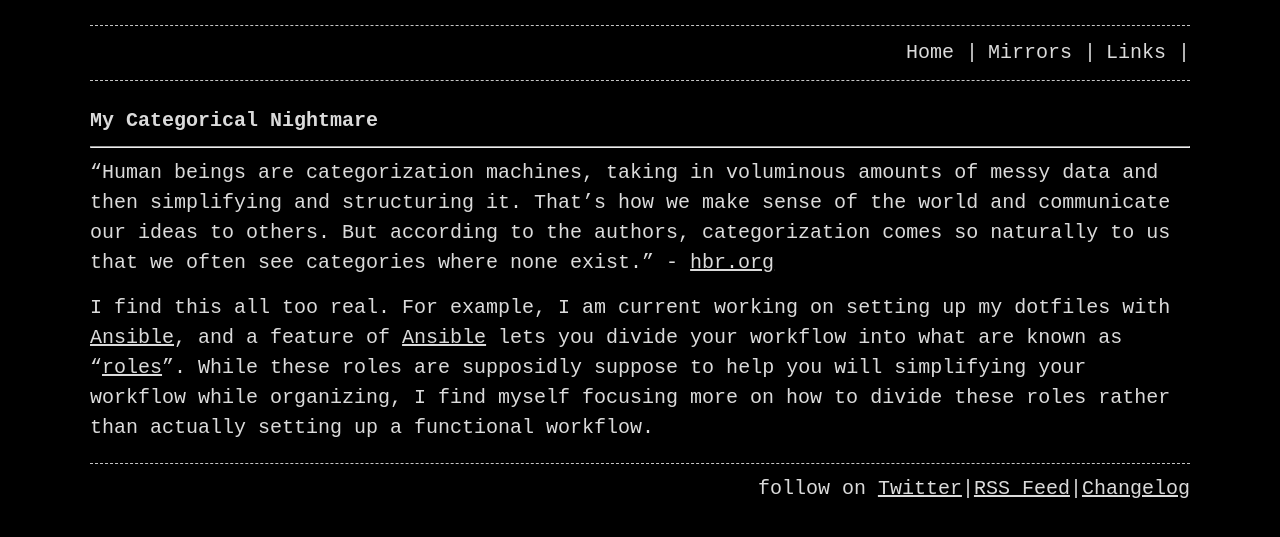
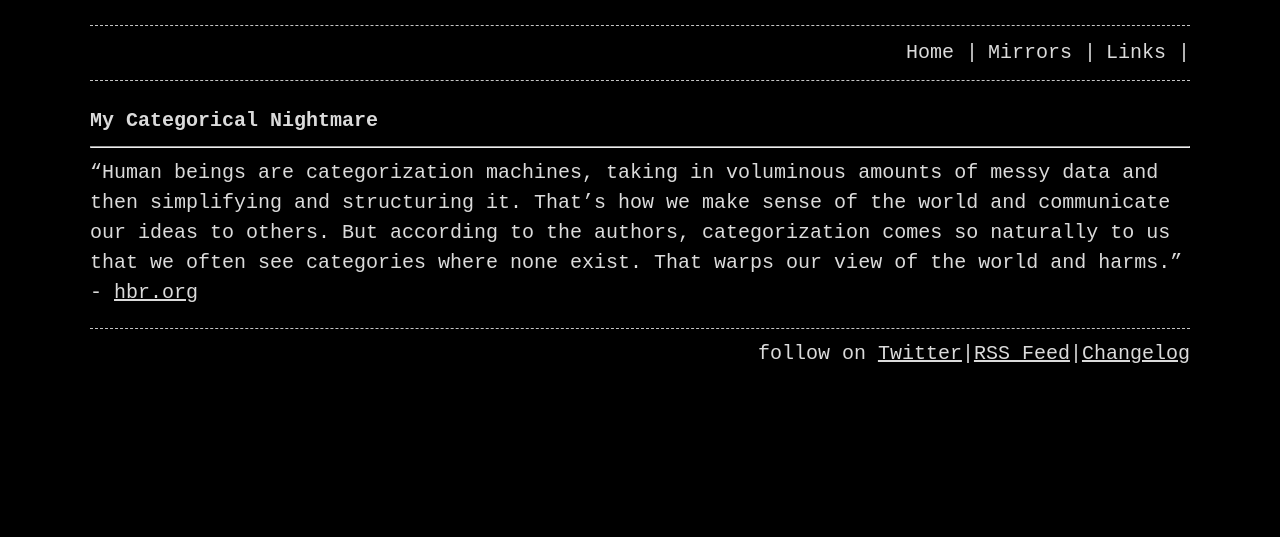
Before and after one commit to 0x7C2f/0x7C2f.github.io.old, a Jekyll site: the page built from _posts/2022-07-26-my-categorical-nightmare.md, in a window 1280 px wide. Shown: the top 537 px of the page. Built offline with Jekyll 4.4.1, drawn with Linux system fonts in a browser that asks for light colours.

Commit message:
modified:   _posts/2022-07-26-my-categorical-nightmare.md modified:   update.sh

```diff
--- a/_posts/2022-07-26-my-categorical-nightmare.md
+++ b/_posts/2022-07-26-my-categorical-nightmare.md
@@ -9,6 +9,4 @@ author: "0x7C2f"
 
 ---
 
-"Human beings are categorization machines, taking in voluminous amounts of messy data and then simplifying and structuring it. That’s how we make sense of the world and communicate our ideas to others. But according to the authors, categorization comes so naturally to us that we often see categories where none exist." - [hbr.org](https://hbr.org/2019/09/the-dangers-of-categorical-thinking)
-
-I find this all too real. For example, I am current working on setting up my dotfiles with [Ansible](https://www.ansible.com/), and a feature of [Ansible](https://www.ansible.com/) lets you divide your workflow into what are known as "[roles](https://docs.ansible.com/ansible/latest/user_guide/playbooks_reuse_roles.html)". While these roles are supposidly suppose to help you will simplifying your workflow while organizing, I find myself focusing more on how to divide these roles rather than actually setting up a functional workflow.
+"Human beings are categorization machines, taking in voluminous amounts of messy data and then simplifying and structuring it. That’s how we make sense of the world and communicate our ideas to others. But according to the authors, categorization comes so naturally to us that we often see categories where none exist. That warps our view of the world and harms." - [hbr.org](https://hbr.org/2019/09/the-dangers-of-categorical-thinking)
```
Also changed, not shown: 1 other file.
